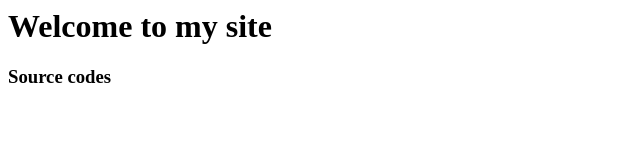
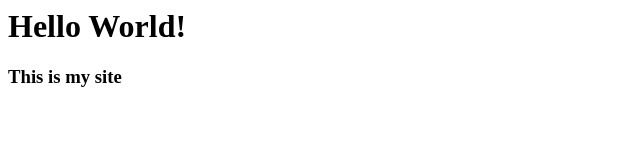
Before and after one commit to Minadoosti/Minadoosti.github.io, a plain HTML site: page Index.html in a window 1280 px wide. Shown: the whole page, without its empty margins (0-640 px from the left). Drawn offline with Linux system fonts and the light colour scheme.

Commit message:
New update

```diff
--- a/Index.html
+++ b/Index.html
@@ -1,9 +1,8 @@
 <html>
-<head>
-</head>
-
 <body>
-<h1>Welcome to my site</h1>
-<h3>Source codes</h3>
+<h1>
+Hello World!
+</h1>
+<h3>This is my site</h3>
 </body>
 </html>
```
